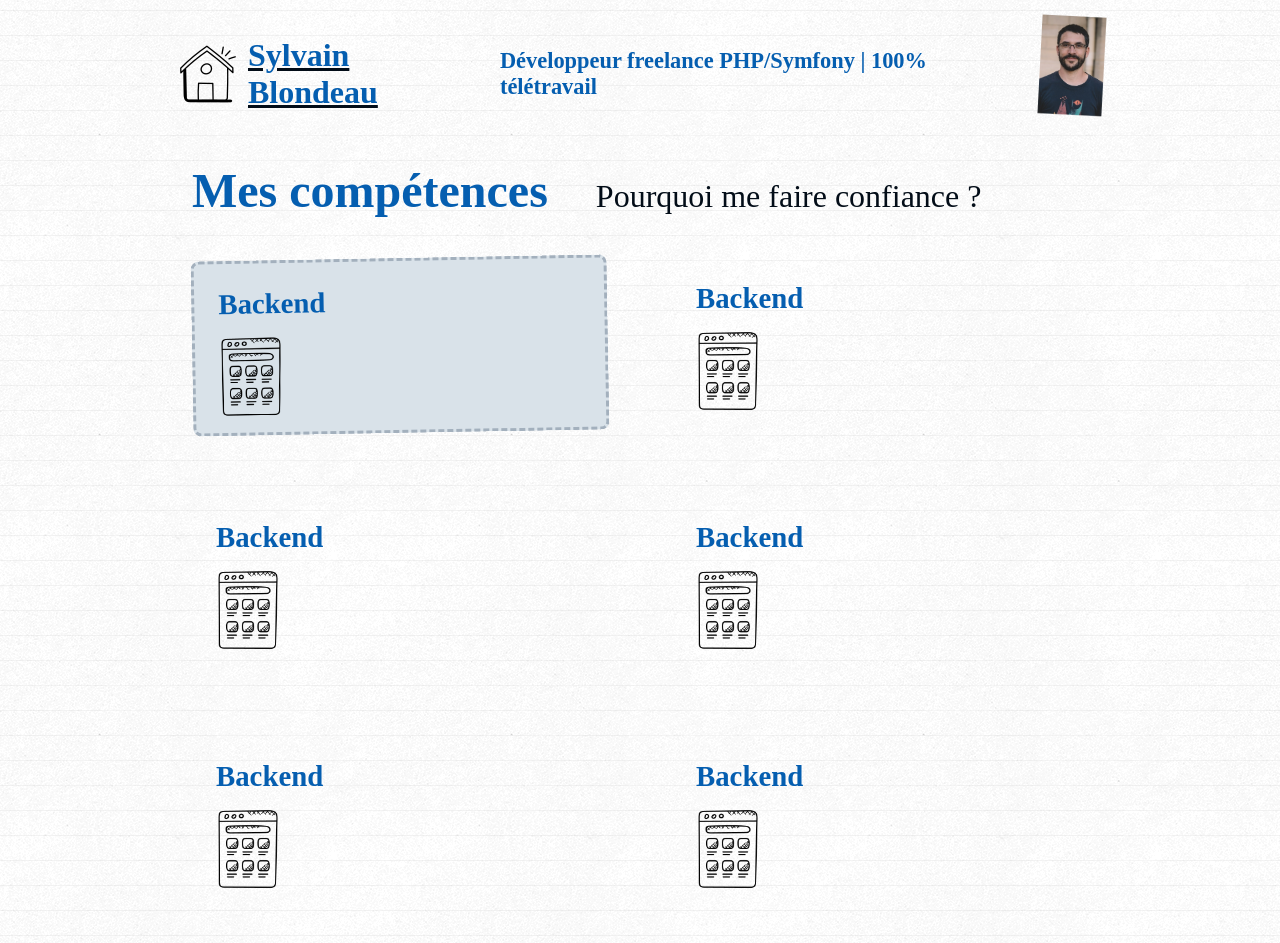
After one commit to sblondeau/sb_website, a Symfony app: template templates/skill/index.html.twig in a window 1280 px wide. The commit adds this page. Run offline with Twig, Linux system fonts and the light colour scheme; the template is opened without the code that fills it, so the values that code supplies are empty; style sheets or scripts are compiled from the project's sources; some libraries are stand-ins or nearby versions; some web fonts are replaced.

Commit message:
add category skill

```diff
--- a/assets/styles/app.css
+++ b/assets/styles/app.css
@@ -12,6 +12,8 @@
 
     --font-arrow: 'Kranky', cursive;
     --primary: #055EB0;
+    --primary-light: #d9e2e9;
+
     --neutral: #a3b0bd;
     --dark: #030d18;
     --light: #f6f8fa;
@@ -150,3 +152,26 @@ a:hover {
         color: var(--light);
     }
 } */
+
+/****** NAV *****/
+nav {
+    display: flex;
+    justify-content: space-between;
+    align-items: center;
+    gap: var(--spacing);
+    padding: var(--spacing);
+    padding-block-end:0;
+    margin: auto;
+}
+
+nav .icon {
+    min-width: min-content;
+}
+nav h1 {
+    --font-size:2;
+}
+nav :is(.me) {
+    width: 4rem;
+    transform: rotate(3deg);
+    margin-block-end: var(--spacing);
+}
--- /dev/null
+++ b/assets/styles/skills.css
@@ -0,0 +1,74 @@
+body {
+    display: flex;
+    flex-direction: column;
+    justify-content: center;
+    min-height: 10vh;
+    --container: 1480px;
+}
+
+:where(main, header) {
+    width: clamp(360px, 75vw, var(--container));
+}
+
+main {
+    padding: var(--spacing2);
+    padding-block-start: var(--spacing-xs);
+    margin: auto;
+}
+
+main .title {
+    display: flex;
+    align-items: baseline;
+    justify-content: flex-start;
+    gap: var(--spacing3);
+    margin-block-end: var(--spacing2);
+}
+
+main h1 {
+    --font-size: 3;
+}
+
+main .title h2 {
+    --font-size: 2;
+    color: var(--dark);
+    font-weight: 100;
+}
+
+:where(section) {
+    width: 100%;
+}
+
+.skills {
+    --article-size: 415px;
+    display: grid;
+    grid-template-columns: repeat(auto-fill, minmax(min(var(--article-size), 100%), 1fr));
+    grid-template-rows: 1fr 1fr 1fr;
+    gap: var(--spacing4);
+}
+
+article {
+    padding: var(--spacing);
+    border-radius: var(--spacing-xs);
+}
+
+article h2 {
+    --font-size: 1.8;
+    margin-block-end: var(--spacing);
+    margin-inline-start: var(--spacing-xs);
+}
+
+article:first-child {
+    background-color: var(--primary-light);
+    border: 3px dashed var(--neutral);
+    transform: rotate(-1deg);
+}
+
+.article-content {
+    display: flex;
+    gap: var(--spacing);
+}
+
+.article-content .icon {
+    --font-size: 5;
+    align-self: flex-start;
+}
--- a/composer.json
+++ b/composer.json
@@ -91,6 +91,7 @@
         }
     },
     "require-dev": {
+        "doctrine/doctrine-fixtures-bundle": "^3.4",
         "phpunit/phpunit": "^9.5",
         "symfony/browser-kit": "6.3.*",
         "symfony/css-selector": "6.3.*",
--- a/config/bundles.php
+++ b/config/bundles.php
@@ -11,4 +11,5 @@ return [
     Symfony\Bundle\SecurityBundle\SecurityBundle::class => ['all' => true],
     Symfony\Bundle\MonologBundle\MonologBundle::class => ['all' => true],
     Symfony\Bundle\MakerBundle\MakerBundle::class => ['dev' => true],
+    Doctrine\Bundle\FixturesBundle\DoctrineFixturesBundle::class => ['dev' => true, 'test' => true],
 ];
--- a/src/Controller/HomeController.php
+++ b/src/Controller/HomeController.php
@@ -14,4 +14,5 @@ class HomeController extends AbstractController
         return $this->render('home/index.html.twig', [
         ]);
     }
+
 }
--- /dev/null
+++ b/templates/components/_navbar.html.twig
@@ -0,0 +1,11 @@
+<nav>
+	<a href="{{ path('app_home')}}">
+	<h1>
+		<img class="icon" src="{{ asset('images/home.png') }}" alt="home icon">
+		Sylvain Blondeau
+	</h1>
+	</a>
+
+	<h2>Développeur freelance PHP/Symfony | 100% télétravail</h2>
+	<img class="me" src="{{ asset('images/sylvain.png') }}" alt="Sylvain Blondeau - Développeur Freelance PHP Symfony - 100% télétravail, wearing glasses and a cool t-shirt">
+</nav>
--- a/templates/home/index.html.twig
+++ b/templates/home/index.html.twig
@@ -38,7 +38,7 @@
 				<div>
 					<ul>
 						<li class="skills">
-							<a href="{{ path('app_home') }}">Mes compétences</a>
+							<a href="{{ path('app_skill') }}">Mes compétences</a>
 							<div class="arrow-block ">
 								<img class="arrow-small" src="{{ asset('images/arrows/double-loop.png') }}" alt="">
 								<span class="arrow-block-text">Découvrir ce que je sais faire</span>
--- /dev/null
+++ b/templates/skill/index.html.twig
@@ -0,0 +1,41 @@
+{% extends 'base.html.twig' %}
+
+{% block title %}Hello SkillController!
+{% endblock %}
+
+{% block stylesheets %}
+	{{ parent() }}
+	<link rel="stylesheet" href="{{ asset('styles/skills.css') }}">
+{% endblock %}
+
+{% block body %}
+
+	<header>
+		{% include 'components/_navbar.html.twig' %}
+	</header>
+	<main>
+		<section>
+			<div class="title">
+				<h1>Mes compétences</h1>
+				<h2>Pourquoi me faire confiance ?</h2>
+			</div>
+			<div class="skills">
+				{% for i in 0..5 %}
+
+					<article>
+						<h2>Backend</h2>
+						<div class="article-content">
+							<img class="icon" src="{{ asset('images/page-layout.png')}}" alt="">
+							<ul>
+								{% for skill in skills %}
+									<li>{{ skill.name }}</li>
+								{% endfor %}
+							</ul>
+						</div>
+					</article>
+				{% endfor %}
+
+			</div>
+		</section>
+	</main>
+{% endblock %}
```
Also changed, not shown: migrations/Version20230901161754.php (added, +50 -0 lines), migrations/Version20230903214221.php (added, +40 -0 lines), src/Controller/SkillController.php (added, +20 -0 lines), src/DataFixtures/AppFixtures.php (added, +17 -0 lines), src/DataFixtures/SkillCategoryFixtures.php (added, +28 -0 lines), src/DataFixtures/SkillFixtures.php (added, +38 -0 lines), src/Entity/Skill.php (added, +50 -0 lines), src/Entity/SkillCategory.php (added, +90 -0 lines), src/Repository/SkillCategoryRepository.php (added, +48 -0 lines), src/Repository/SkillRepository.php (added, +48 -0 lines), 2 other files.
